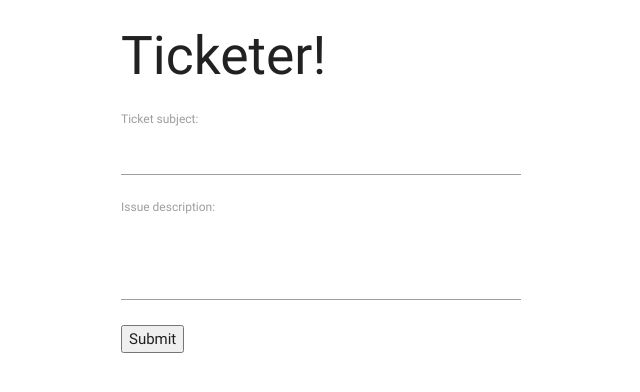
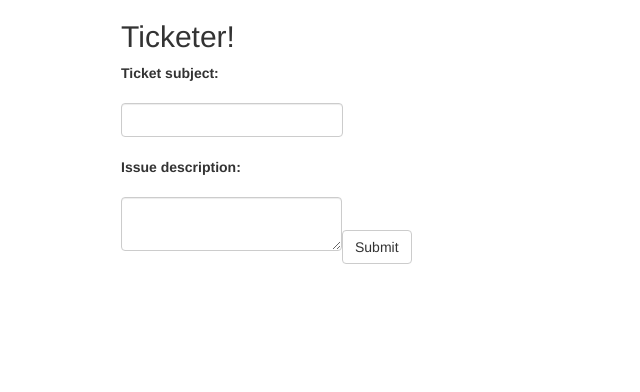
Before and after one commit to afmeva/zendesk-tool, a React app: page /create-ticket in a window 1280 px wide. Shown: the whole page, without its empty margins (319-959 px from the left). Built offline with nearby package versions, Linux system fonts and the light colour scheme.

Commit message:
removing materialize in favor of bootstrap

```diff
--- a/package.json
+++ b/package.json
@@ -3,6 +3,7 @@
   "version": "0.1.0",
   "private": true,
   "dependencies": {
+    "bootstrap": "^3.3.7",
     "react": "^15.6.1",
     "react-dom": "^15.6.1",
     "react-redux": "^5.0.6",
--- a/public/index.html
+++ b/public/index.html
@@ -5,9 +5,6 @@
     <meta name="viewport" content="width=device-width, initial-scale=1">
 
     <title>Zendesk Ticketer</title>
-
-    <!-- just for styling purpose, this could change -->
-    <link rel="stylesheet" href="https://cdnjs.cloudflare.com/ajax/libs/materialize/0.100.1/css/materialize.min.css">
   </head>
   <body>
     <noscript>
--- a/src/create-ticket/index.js
+++ b/src/create-ticket/index.js
@@ -6,7 +6,6 @@ import './styles.css';
 
 let CreateTicket = (props) => {
   const handleSubmit = e => {
-    // e.preventDefault()
     console.log(e);
   }
   return (
--- a/src/form-ticket/index.js
+++ b/src/form-ticket/index.js
@@ -15,10 +15,10 @@ const validate = values => {
 }
 
 const renderField = (Tag, { input, label, type, className, meta: { touched, error } }) => (
-  <div>
+  <div className='form-group'>
     <label>{label}</label>
     <div>
-      <Tag {...input} placeholder={label} type={type} className={className}/>
+      <Tag {...input} placeholder={label} type={type} className='form-control'/>
       {touched && error ? error: ''}
     </div>
   </div>
@@ -31,14 +31,14 @@ let FormTicket = (props) => {
     <form className='create-ticket__form' onSubmit={handleSubmit}>
       <label>
         Ticket subject:
-        <Field id='subject' name='subject' component={renderField.bind(null, 'input')} type='text'/>
+        <Field id='subject' name='subject' component={renderField.bind(null, 'input')} type='text' />
       </label>
       <label>
         Issue description:
-        <Field name='description' component={renderField.bind(null, 'textarea')} type='text' className='materialize-textarea' />
+        <Field name='description' component={renderField.bind(null, 'textarea')} type='text' />
       </label>
 
-       <button type='submit'>Submit</button>
+       <button type='submit' className="btn btn-default">Submit</button>
     </form>
   );
 }
--- a/src/index.js
+++ b/src/index.js
@@ -1,3 +1,5 @@
+import 'bootstrap/dist/css/bootstrap.min.css'
+
 import React from 'react';
 import ReactDOM from 'react-dom';
 import { BrowserRouter } from 'react-router-dom'
```
